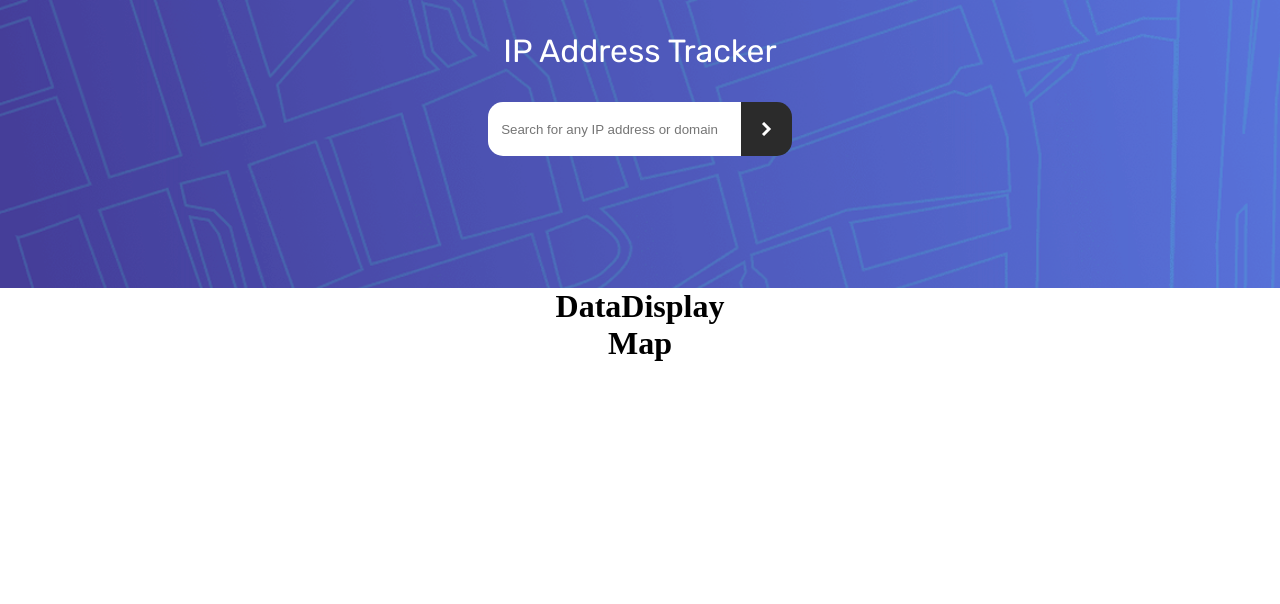
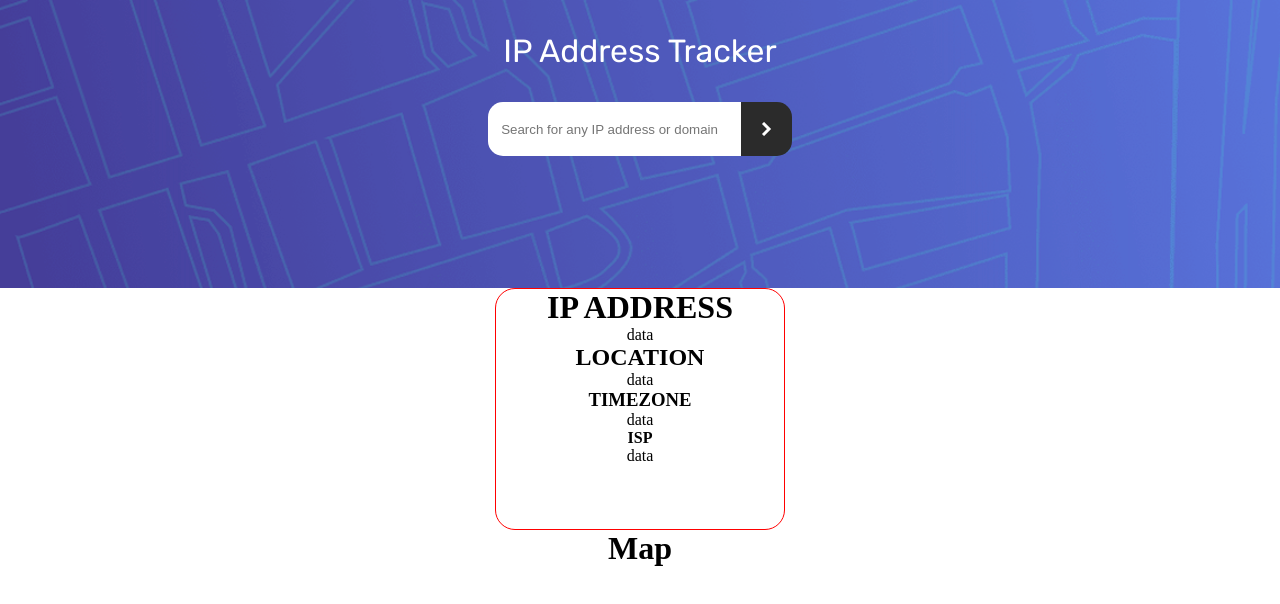
Before and after one commit to timbosTours/Frontend-Mentor-ip-address, a React (Create React App) app in the folder my-app/: page / in a window 1280 px wide. Shown: the top 604 px of the page. Built offline with nearby package versions, Linux system fonts and the light colour scheme.

Commit message:
data display layout

```diff
--- a/my-app/src/App.css
+++ b/my-app/src/App.css
@@ -48,3 +48,11 @@ body{
     background-color: var(--very-dark-gray);
     border-radius: 0px 15px 15px 0px;
 }
+
+.data-display{
+    border: 1px solid red;
+    display: inline-block;
+    width: 18em;
+    min-height: 15em;
+    border-radius: 20px;
+}
--- a/my-app/src/components/DataDisplay.js
+++ b/my-app/src/components/DataDisplay.js
@@ -2,7 +2,18 @@ import React from 'react'
 
 function DataDisplay() {
   return (
-    <h1>DataDisplay</h1>
+    <>
+      <div className='data-display'>
+      <h1>IP ADDRESS</h1>
+      <p>data</p>
+      <h2>LOCATION</h2>
+      <p>data</p>
+      <h3>TIMEZONE</h3>
+      <p>data</p>
+      <h4>ISP</h4>
+      <p>data</p>
+      </div>
+    </>
   )
 }
 
```
